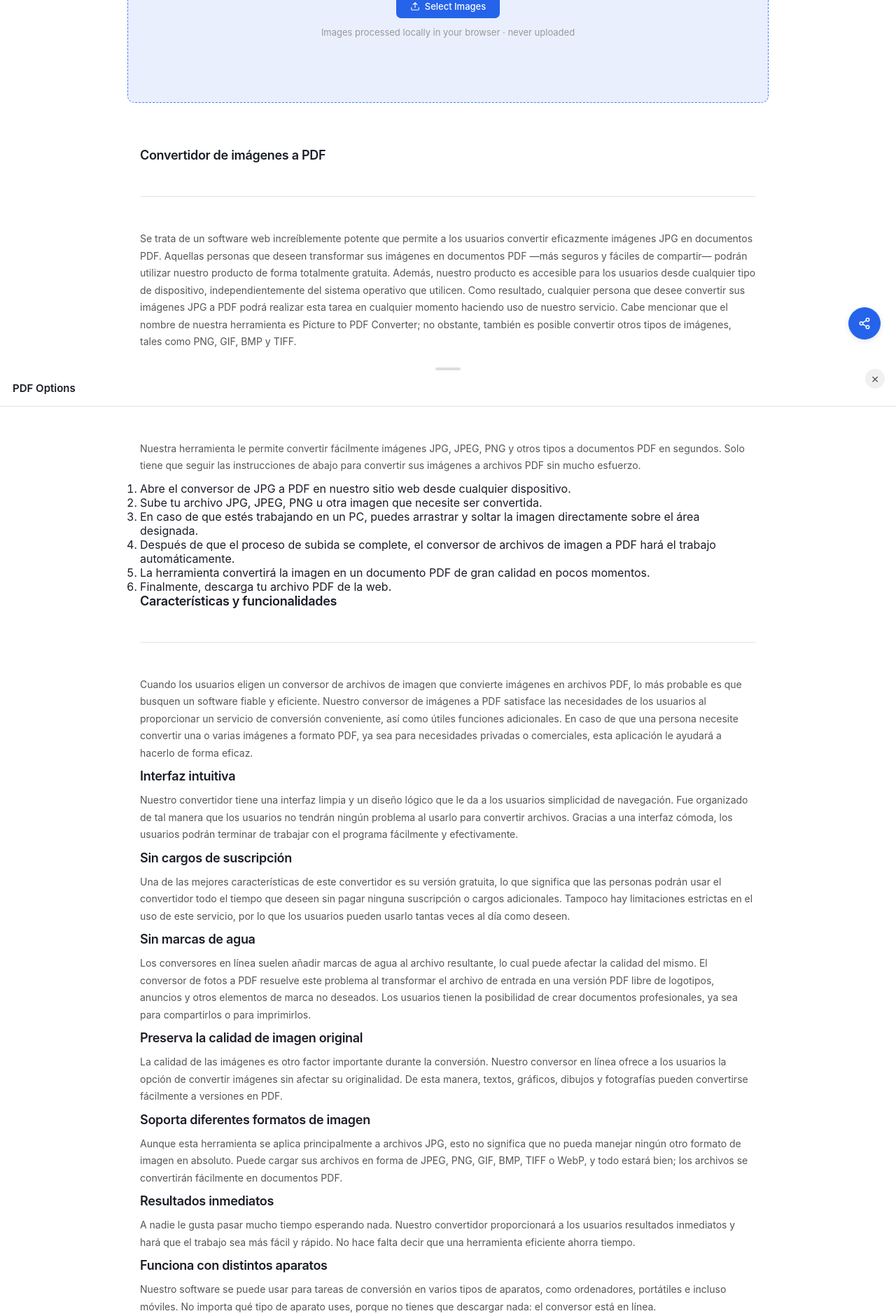
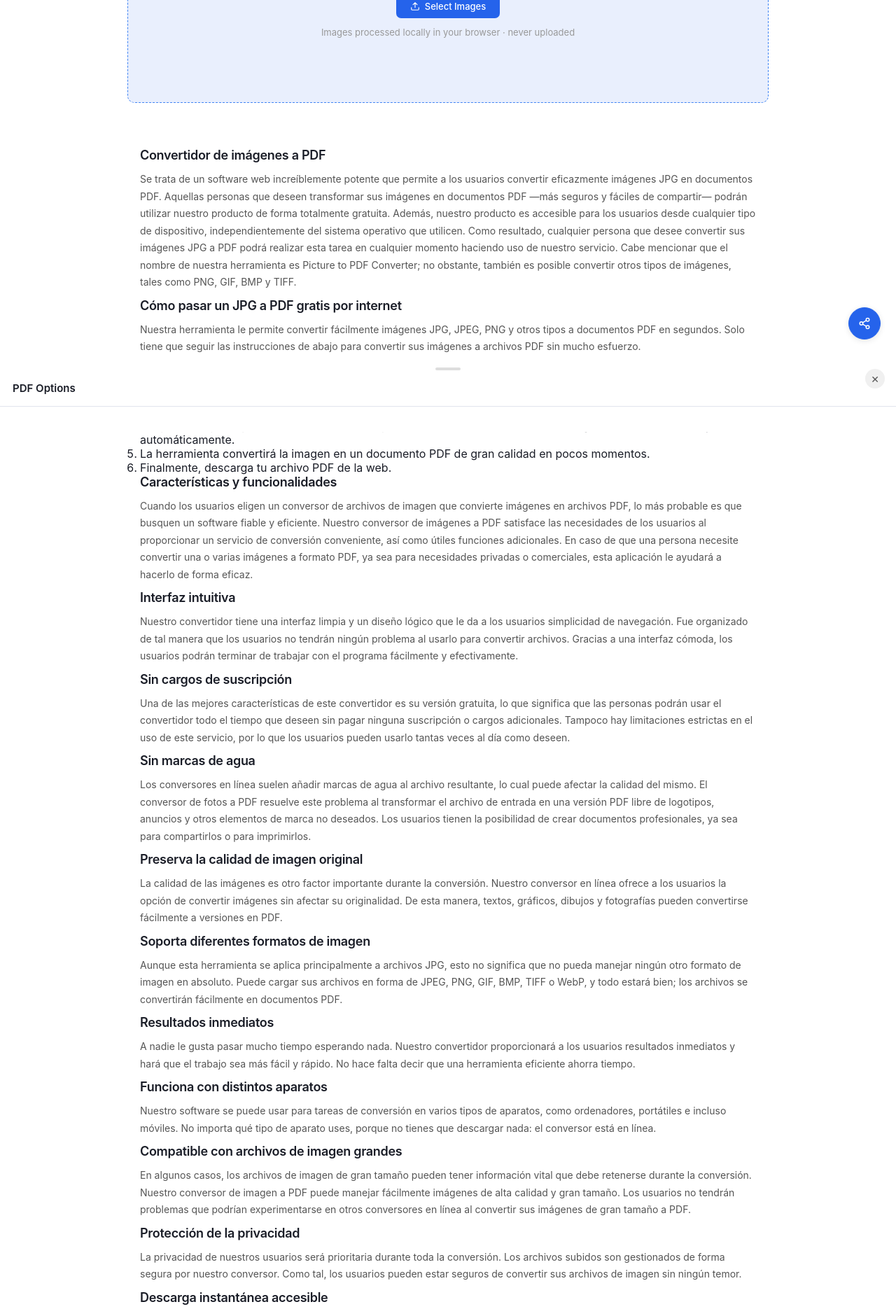
Before and after one commit to rforrupesh/pdf, a Jekyll site: the page built from jpg-a-pdf.html, in a window 1280 px wide. Shown: the part 387-2267 px from the top of the page at 70% size. Built offline with Jekyll 4.4.1, drawn with Linux system fonts in a browser that asks for light colours.

Commit message:
Update jpg-a-pdf.html

```diff
--- a/jpg-a-pdf.html
+++ b/jpg-a-pdf.html
@@ -1402,9 +1402,9 @@ head_style: |
       <!-- ── INFO SECTION ── -->
       <div id="infoContent">
 
-<h2  class="section-title">Convertidor de imágenes a PDF</h2><hr class="divider" />
+<h2  class="section-title">Convertidor de imágenes a PDF</h2>
 <p  class="section-body">Se trata de un software web increíblemente potente que permite a los usuarios convertir eficazmente imágenes JPG en documentos PDF. Aquellas personas que deseen transformar sus imágenes en documentos PDF —más seguros y fáciles de compartir— podrán utilizar nuestro producto de forma totalmente gratuita. Además, nuestro producto es accesible para los usuarios desde cualquier tipo de dispositivo, independientemente del sistema operativo que utilicen. Como resultado, cualquier persona que desee convertir sus imágenes JPG a PDF podrá realizar esta tarea en cualquier momento haciendo uso de nuestro servicio. Cabe mencionar que el nombre de nuestra herramienta es Picture to PDF Converter; no obstante, también es posible convertir otros tipos de imágenes, tales como PNG, GIF, BMP y TIFF.</p>
-<h2  class="section-title">Cómo pasar un JPG a PDF gratis por internet</h2><hr class="divider" />
+<h2  class="section-title">Cómo pasar un JPG a PDF gratis por internet</h2>
 <p  class="section-body">Nuestra herramienta le permite convertir fácilmente imágenes JPG, JPEG, PNG y otros tipos a documentos PDF en segundos. Solo tiene que seguir las instrucciones de abajo para convertir sus imágenes a archivos PDF sin mucho esfuerzo.</p>
 <ol>
    <li>Abre el conversor de JPG a PDF en nuestro sitio web desde cualquier dispositivo.</li>
@@ -1414,7 +1414,7 @@ head_style: |
    <li>La herramienta convertirá la imagen en un documento PDF de gran calidad en pocos momentos.</li>
    <li>Finalmente, descarga tu archivo PDF de la web.</li>
 </ol>
-<h2  class="section-title">Características y funcionalidades</h2><hr class="divider" />
+<h2  class="section-title">Características y funcionalidades</h2>
 <p  class="section-body">Cuando los usuarios eligen un conversor de archivos de imagen que convierte imágenes en archivos PDF, lo más probable es que busquen un software fiable y eficiente. Nuestro conversor de imágenes a PDF satisface las necesidades de los usuarios al proporcionar un servicio de conversión conveniente, así como útiles funciones adicionales. En caso de que una persona necesite convertir una o varias imágenes a formato PDF, ya sea para necesidades privadas o comerciales, esta aplicación le ayudará a hacerlo de forma eficaz.</p>
 <h3  class="section-title">Interfaz intuitiva</h3>
 <p  class="section-body">Nuestro convertidor tiene una interfaz limpia y un diseño lógico que le da a los usuarios simplicidad de navegación. Fue organizado de tal manera que los usuarios no tendrán ningún problema al usarlo para convertir archivos. Gracias a una interfaz cómoda, los usuarios podrán terminar de trabajar con el programa fácilmente y efectivamente.</p>
@@ -1440,7 +1440,7 @@ head_style: |
 <p  class="section-body">El usuario no tiene que instalar ningún otro software para realizar el proceso de conversión de archivos. Lo único que se necesitaría para completar esta tarea es un navegador de internet que funcione. Elimina cualquier preocupación sobre el almacenamiento de información adicional.</p>
 <h3  class="section-title">Alto nivel de desempeño</h3>
 <p  class="section-body">El software conversor de imágenes JPG a PDF es reconocido por su fiable nivel de desempeño. Ya sea que el usuario lo necesite para crear informes, trabajos académicos o para preparar presentaciones, nunca tendrá que enfrentarse a problemas relacionados con el desempeño del software.</p>
-<h2  class="section-title">¿Por qué necesitamos un conversor de imagen a PDF?</h2><hr class="divider" />
+<h2  class="section-title">¿Por qué necesitamos un conversor de imagen a PDF?</h2>
 <p  class="section-body">La conversión de imágenes a PDF puede extrañar a muchos, porque aunque las imágenes pueden capturar información fácilmente, los documentos PDF ofrecen una mejor organización y capacidad para compartir. Aquí hay un intento de dar las razones por las que la conversión de imagen a PDF es muy importante a través de algunos escenarios comunes.</p>
 <h3  class="section-title">Conversión de imágenes a PDF en organizaciones empresariales</h3>
 <p  class="section-body">Muchas organizaciones llevan a cabo actividades comerciales que implican facturas, recibos, contratos empresariales e informes. Por lo general, estos archivos se presentan en formato de imagen, lo cual dificulta su organización y distribución. Al gestionar cientos de archivos fotográficos, se requiere un gran esfuerzo para simplificar la tarea.</p>
```
